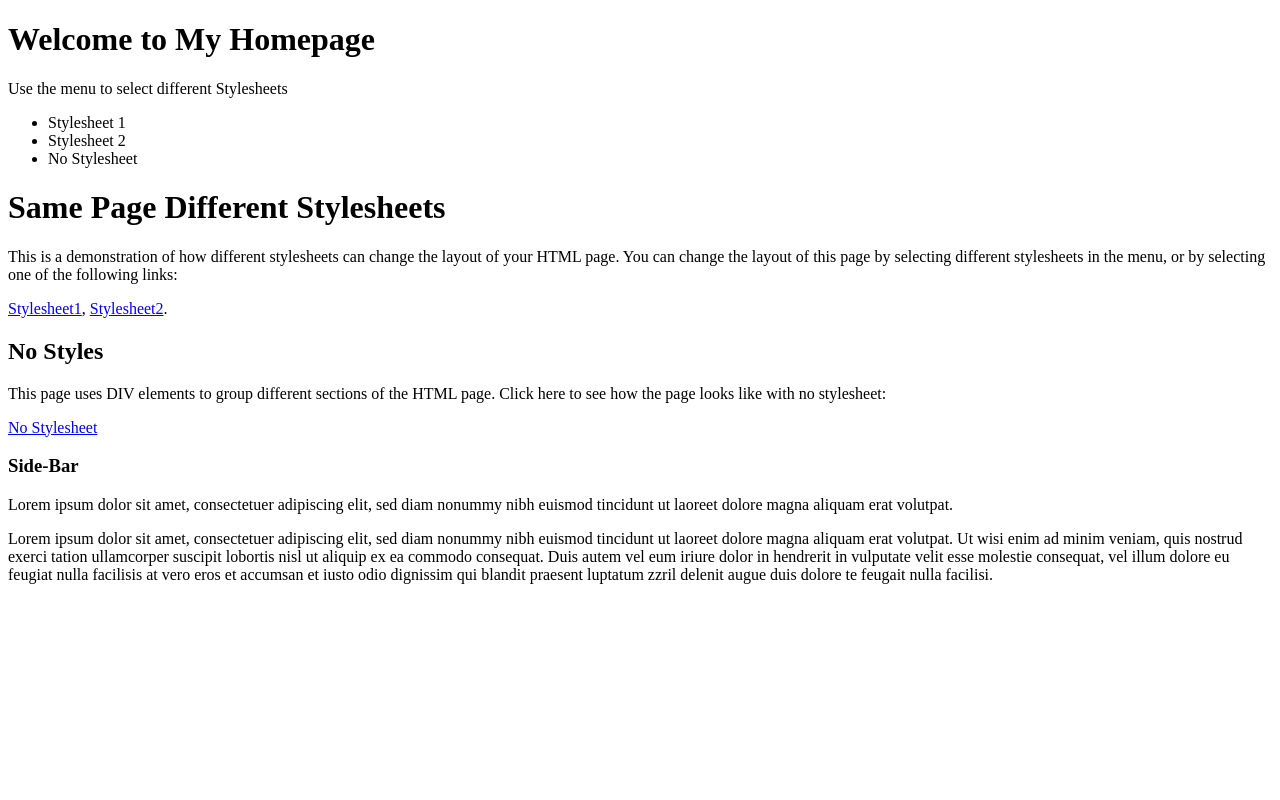
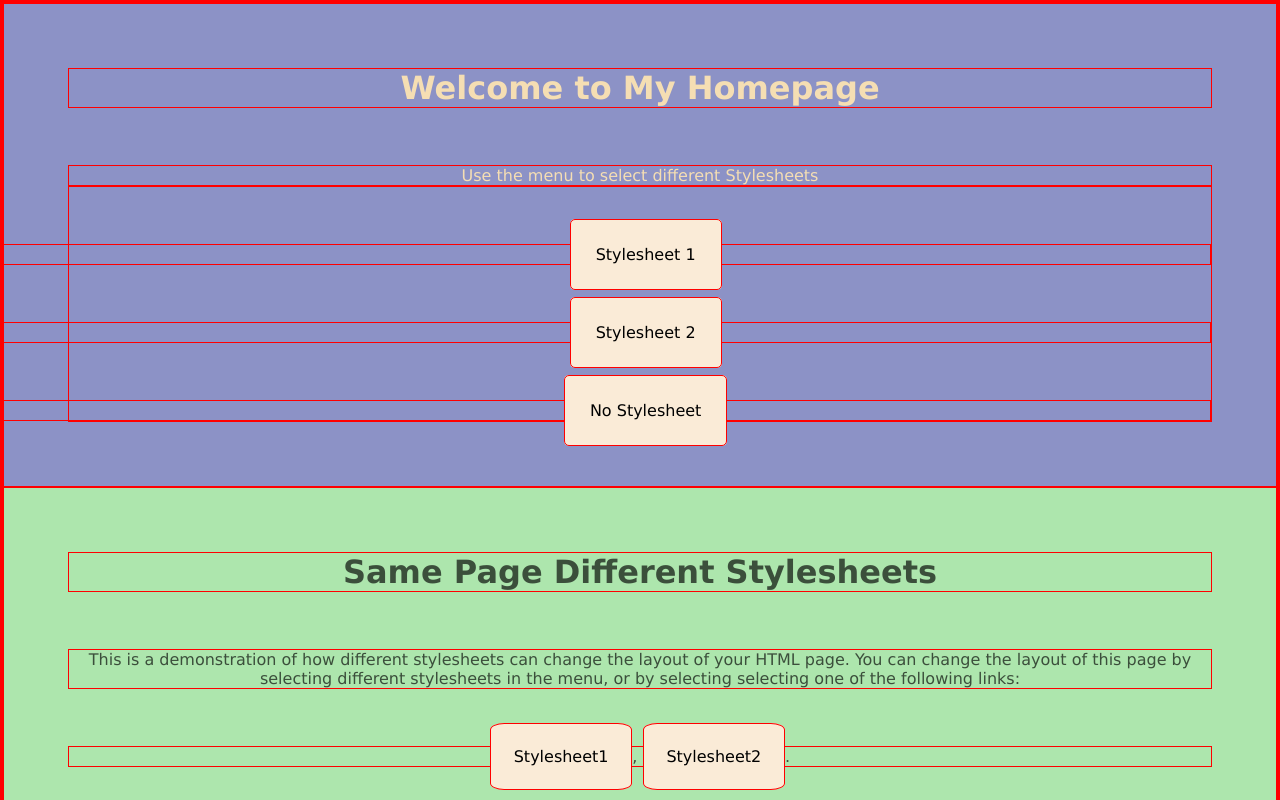
Before and after one commit to sarahliic/js-bootcamp-2, a plain HTML site: page index.html in a window 1280 px wide. Shown: the top 800 px of the page. Drawn offline with Linux system fonts and the light colour scheme.

Commit message:
changes 2

```diff
--- a/index.html
+++ b/index.html
@@ -3,44 +3,59 @@
   <head>
     <meta charset="UTF-8" />
     <meta name="viewport" content="width=device-width, initial-scale=1.0" />
-    <title>Lab html</title>
+    <link rel="stylesheet" href="./style2.css" />
+    <title>Second Styling html</title>
   </head>
   <body>
+    <div class="div-container">
+      <div class="welcome">
         <h1>Welcome to My Homepage</h1>
         <p>Use the menu to select different Stylesheets</p>
         <ul>
-      <li>Stylesheet 1</li>
-      <li>Stylesheet 2</li>
-      <li>No Stylesheet</li>
+          <li><a href="./page1.html">Stylesheet 1</a></li>
+          <li><a href="./page2.html">Stylesheet 2</a></li>
+          <li><a href="./index.html">No Stylesheet</a></li>
         </ul>
+      </div>
+      <div class="same-page">
         <h1>Same Page Different Stylesheets</h1>
         <p>
-      This is a demonstration of how different stylesheets can change the layout
-      of your HTML page. You can change the layout of this page by selecting
-      different stylesheets in the menu, or by selecting one of the following
-      links:
+          This is a demonstration of how different stylesheets can change the
+          layout of your HTML page. You can change the layout of this page by
+          selecting different stylesheets in the menu, or by selecting selecting
+          one of the following links:
         </p>
-    <p><a href="#">Stylesheet1</a>, <a href="#">Stylesheet2</a>.</p>
+        <p>
+          <a href="./page1.html">Stylesheet1</a>,
+          <a href="./page2.html">Stylesheet2</a>.
+        </p>
+      </div>
+      <div class="no-style">
         <h2>No Styles</h2>
         <p>
-      This page uses DIV elements to group different sections of the HTML page.
-      Click here to see how the page looks like with no stylesheet:
+          This page uses DIV elements to group different sections of the HTML
+          page. Click here to see how the page looks like with no stylesheet:
         </p>
-    <p><a href="#">No Stylesheet</a></p>
+        <p><a href="./index.html">No Stylesheet</a></p>
+      </div>
+      <div class="side-bar">
         <h3>Side-Bar</h3>
         <p>
-      Lorem ipsum dolor sit amet, consectetuer adipiscing elit, sed diam nonummy
-      nibh euismod tincidunt ut laoreet dolore magna aliquam erat volutpat.
+          Lorem ipsum dolor sit amet, consectetuer adipiscing elit, sed diam
+          nonummy nibh euismod tincidunt ut laoreet dolore magna aliquam erat
+          volutpat.
         </p>
         <p>
-      Lorem ipsum dolor sit amet, consectetuer adipiscing elit, sed diam nonummy
-      nibh euismod tincidunt ut laoreet dolore magna aliquam erat volutpat. Ut
-      wisi enim ad minim veniam, quis nostrud exerci tation ullamcorper suscipit
-      lobortis nisl ut aliquip ex ea commodo consequat. Duis autem vel eum
-      iriure dolor in hendrerit in vulputate velit esse molestie consequat, vel
-      illum dolore eu feugiat nulla facilisis at vero eros et accumsan et iusto
-      odio dignissim qui blandit praesent luptatum zzril delenit augue duis
-      dolore te feugait nulla facilisi.
+          Lorem ipsum dolor sit amet, consectetuer adipiscing elit, sed diam
+          nonummy nibh euismod tincidunt ut laoreet dolore magna aliquam erat
+          volutpat. Ut wisi enim ad minim veniam, quis nostrud exerci tation
+          ullamcorper suscipit lobortis nisl ut aliquip ex ea commodo consequat.
+          Duis autem vel eum iriure dolor in hendrerit in vulputate velit esse
+          molestie consequat, vel illum dolore eu feugiat nulla facilisis at
+          vero eros et accumsan et iusto odio dignissim qui blandit praesent
+          luptatum zzril delenit augue duis dolore te feugait nulla facilisi.
         </p>
+      </div>
+    </div>
   </body>
 </html>
```
Lines whose indentation alone changed are shown as unchanged.
